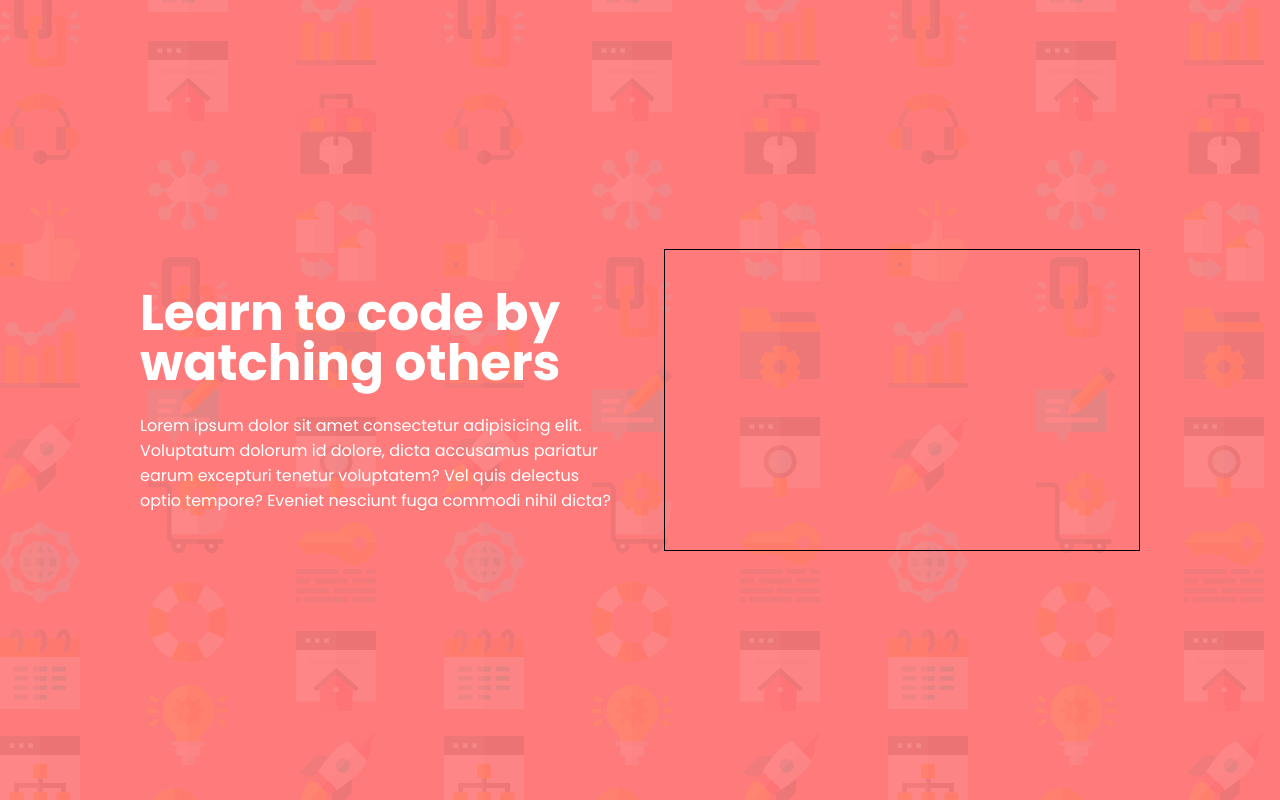
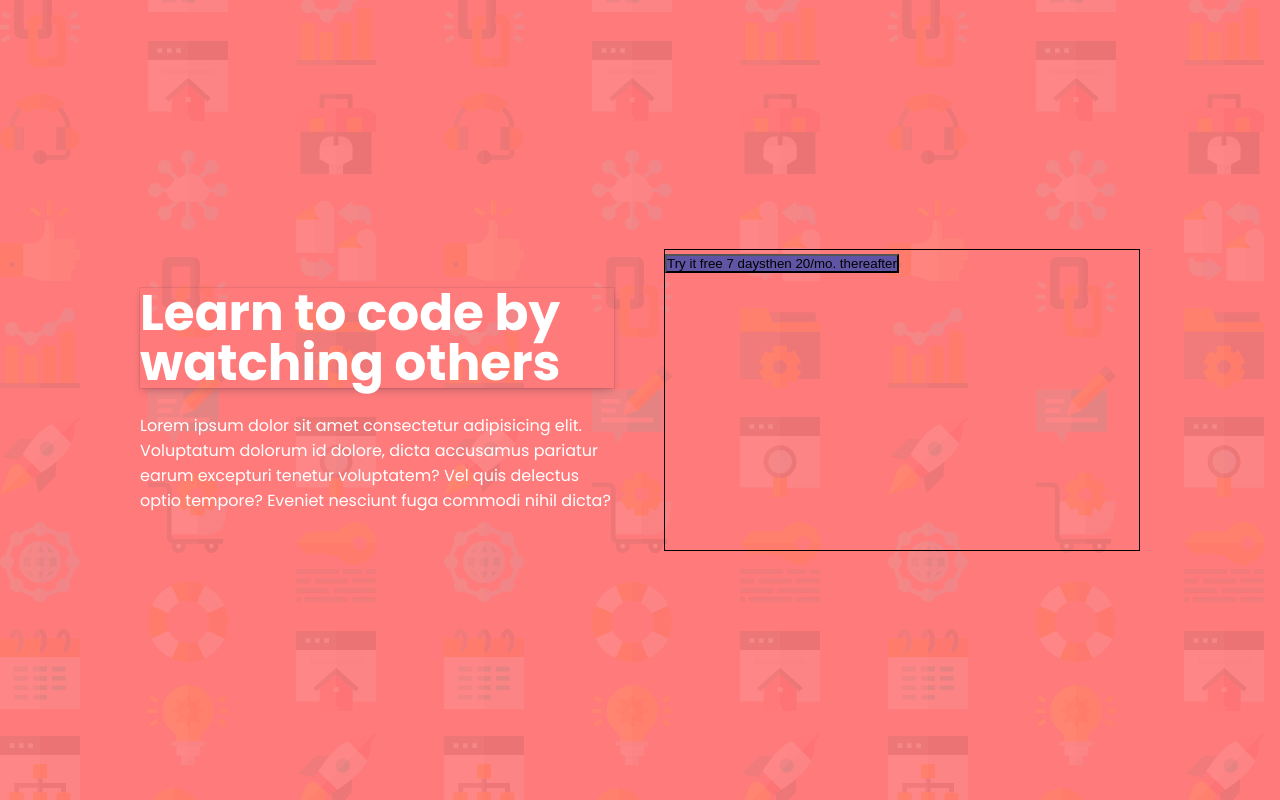
Before and after one commit to danadcm/intro-component-with-signup-form, a plain HTML site: page index.html in a window 1280 px wide. Drawn offline with Linux system fonts and the light colour scheme.

Commit message:
add the blue-button changes

```diff
--- a/index.html
+++ b/index.html
@@ -30,6 +30,10 @@
 
     <div class="right-side-content">
 
+      <button class="blue-button">
+        <p><span>Try it free 7 days</span>then 20/mo. thereafter </p>
+      </button>
+
     </div>
 
 
--- a/style.css
+++ b/style.css
@@ -32,9 +32,17 @@ h1 {
   font-size: 50px;
   line-height: 1;
   margin-bottom: 25px;
+  /* to put it on button */
+  box-shadow: rgba(9, 30, 66, 0.25) 0px 4px 8px -2px,
+    rgba(9, 30, 66, 0.08) 0px 0px 0px 1px;
+  /* box-shadow: hsl(248, 32%, 49%) 0px 3px 5px; */
 }
 .right-side-content {
   width: 50%;
   height: 300px;
   border: 1px solid black;
 }
+
+.blue-button {
+  background-color: hsl(248, 32%, 49%);
+}
```
